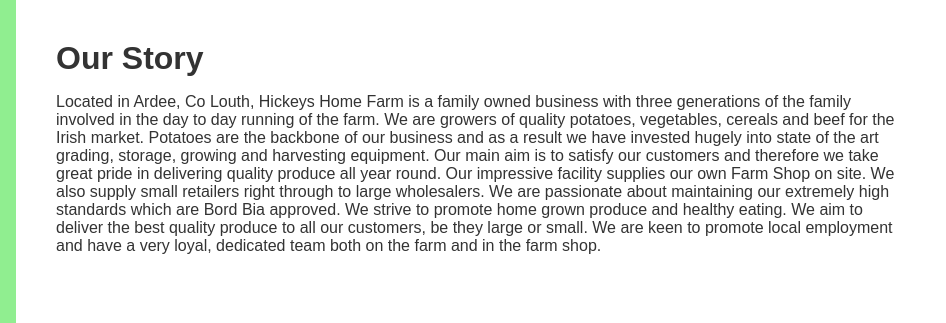
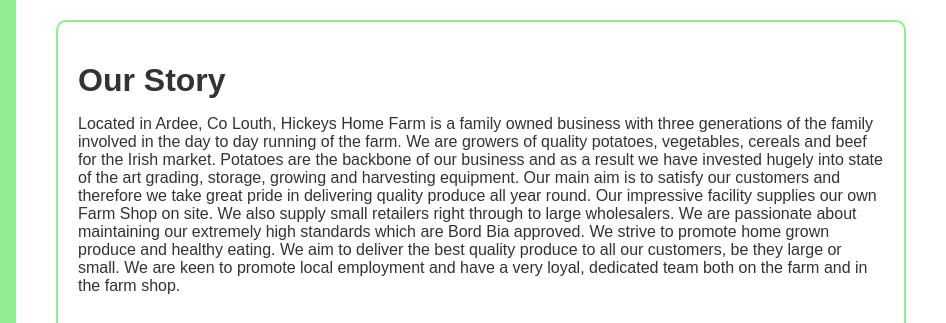
Before and after one commit to clavery9871/Hickeys-Farm-Website, a plain HTML site: page index.html in a window 1280 px wide. Shown: the top 323 px of the page, 334-1280 px from the left. Drawn offline with Linux system fonts and the light colour scheme.

Commit message:
Adding border on Bio

```diff
--- a/style.css
+++ b/style.css
@@ -178,6 +178,12 @@
   #Bio h3 {
     font-style: italic;
     margin: 10px 0;
+  }
+
+  header {
+    border: 2px solid lightgreen;
+    border-radius: 10px;
+    padding: 20px;
   }
 
   header h1 {
```
